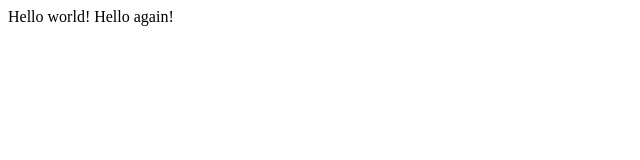
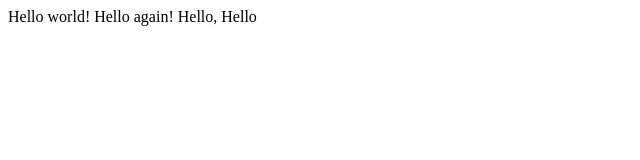
Before and after one commit to locpn/lecture0, a plain HTML site: page hello.html in a window 1280 px wide. Shown: the whole page, without its empty margins (0-640 px from the left). Drawn offline with Linux system fonts and the light colour scheme.

Commit message:
Update hello.html

```diff
--- a/hello.html
+++ b/hello.html
@@ -6,6 +6,6 @@
     <title>My webpage</title>
   </head>
   <body>
-    Hello world! Hello again!
+    Hello world! Hello again! Hello, Hello
   </body>
 </html>
```
